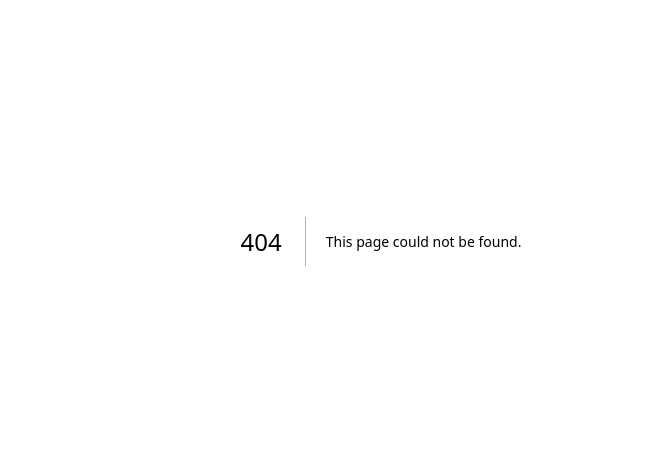
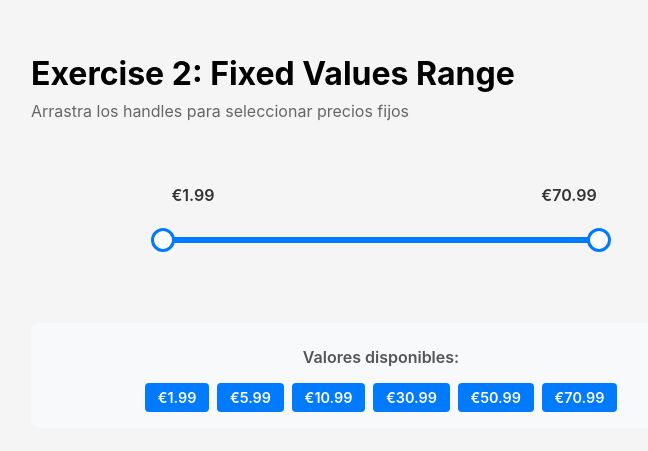
Before and after one commit to mcallejo-10/range-component, a Next.js app: page /exercise2 in a window 1280 px wide. Before the commit this address had no page. Shown: the part 159-610 px from the top of the page, without its empty margins (259-907 px from the left). Built offline with nearby package versions, Linux system fonts and the light colour scheme.

Commit message:
feat: add Exercise 2 - fixed values range with currency
- Implement fixed values range with predefined prices
- Display values as currency (€) format
- Non-editable labels (no input fields)
- Highlight selected values in available range
- Use mock service for fixed values array

```diff
--- /dev/null
+++ b/src/app/exercise2/page.module.css
@@ -0,0 +1,69 @@
+.main {
+  min-height: 100vh;
+  display: flex;
+  align-items: center;
+  justify-content: center;
+  padding: 2rem;
+}
+
+.container {
+  max-width: 700px;
+  width: 100%;
+}
+
+.title {
+  font-size: 2rem;
+  margin-bottom: 0.5rem;
+  color: #000;
+}
+
+.description {
+  font-size: 1rem;
+  color: #666;
+  margin-bottom: 2rem;
+}
+
+.info {
+  margin-top: 2rem;
+  padding: 1rem;
+  background-color: #f8f9fa;
+  border-radius: 8px;
+  text-align: center;
+}
+
+.info p {
+  margin: 0.5rem 0;
+  color: #555;
+  font-weight: 600;
+}
+
+.values {
+  display: flex;
+  flex-wrap: wrap;
+  justify-content: center;
+  gap: 0.5rem;
+  margin-top: 1rem;
+}
+
+.value {
+  padding: 0.4rem 0.8rem;
+  background-color: #e0e0e0;
+  color: #666;
+  border-radius: 4px;
+  font-size: 0.9rem;
+  font-weight: 600;
+}
+
+.valueActive {
+  padding: 0.4rem 0.8rem;
+  background-color: #007bff;
+  color: white;
+  border-radius: 4px;
+  font-size: 0.9rem;
+  font-weight: 600;
+}
+
+.error {
+  color: #dc3545;
+  margin: 1rem 0;
+}
--- /dev/null
+++ b/src/app/exercise2/page.tsx
@@ -0,0 +1,118 @@
+'use client';
+
+import { useState, useEffect } from 'react';
+import Range from '@/components/Range';
+import { fetchFixedRangeValues } from '@/services/rangeService';
+import styles from './page.module.css';
+
+export default function Exercise2() {
+  const [rangeValues, setRangeValues] = useState<number[]>([]);
+
+  const [currentMin, setCurrentMin] = useState(0);
+  const [currentMax, setCurrentMax] = useState(0);
+
+  const [loading, setLoading] = useState(true);
+  const [error, setError] = useState<string | null>(null);
+
+  useEffect(() => {
+    const loadRangeData = async () => {
+      try {
+        setLoading(true);
+        const data = await fetchFixedRangeValues();
+
+        setRangeValues(data.rangeValues);
+        setCurrentMin(data.rangeValues[0]);
+        setCurrentMax(data.rangeValues[data.rangeValues.length - 1]);
+
+        setError(null);
+      } catch (err) {
+        setError('Error al cargar los datos del rango');
+        console.error(err);
+      } finally {
+        setLoading(false);
+      }
+    };
+
+    loadRangeData();
+  }, []);
+
+  const handleMinChange = (value: number) => {
+    setCurrentMin(value);
+  };
+
+  const handleMaxChange = (value: number) => {
+    setCurrentMax(value);
+  };
+
+  // Función para formatear valores como moneda
+  const formatCurrency = (value: number): string => {
+    return `€${value.toFixed(2)}`;
+  };
+
+  if (loading) {
+    return (
+      <main className={styles.main}>
+        <div className={styles.container}>
+          <h1 className={styles.title}>Exercise 2: Fixed Values Range</h1>
+          <p>Cargando datos...</p>
+        </div>
+      </main>
+    );
+  }
+
+  if (error) {
+    return (
+      <main className={styles.main}>
+        <div className={styles.container}>
+          <h1 className={styles.title}>Exercise 2: Fixed Values Range</h1>
+          <p className={styles.error}>{error}</p>
+          <button onClick={() => window.location.reload()}>
+            Reintentar
+          </button>
+        </div>
+      </main>
+    );
+  }
+
+  return (
+    <main className={styles.main}>
+      <div className={styles.container}>
+        <h1 className={styles.title}>Exercise 2: Fixed Values Range</h1>
+        <p className={styles.description}>
+          Arrastra los handles para seleccionar precios fijos
+        </p>
+
+        <Range
+          type="fixed"
+          minValue={rangeValues[0]}
+          maxValue={rangeValues[rangeValues.length - 1]}
+          currentMin={currentMin}
+          currentMax={currentMax}
+          onMinChange={handleMinChange}
+          onMaxChange={handleMaxChange}
+          fixedValues={rangeValues}
+          formatValue={formatCurrency}
+          editable={false}
+        />
+
+        <div className={styles.info}>
+          <p>Valores disponibles:</p>
+          <div className={styles.values}>
+            {rangeValues.map((value, index) => (
+              <span
+                key={index}
+                className={
+                  value >= currentMin && value <= currentMax
+                    ? styles.valueActive
+                    : styles.value
+                }
+              >
+                {formatCurrency(value)}
+              </span>
+            ))}
+          </div>
+        </div>
+      </div>
+    </main>
+  );
+}
```
